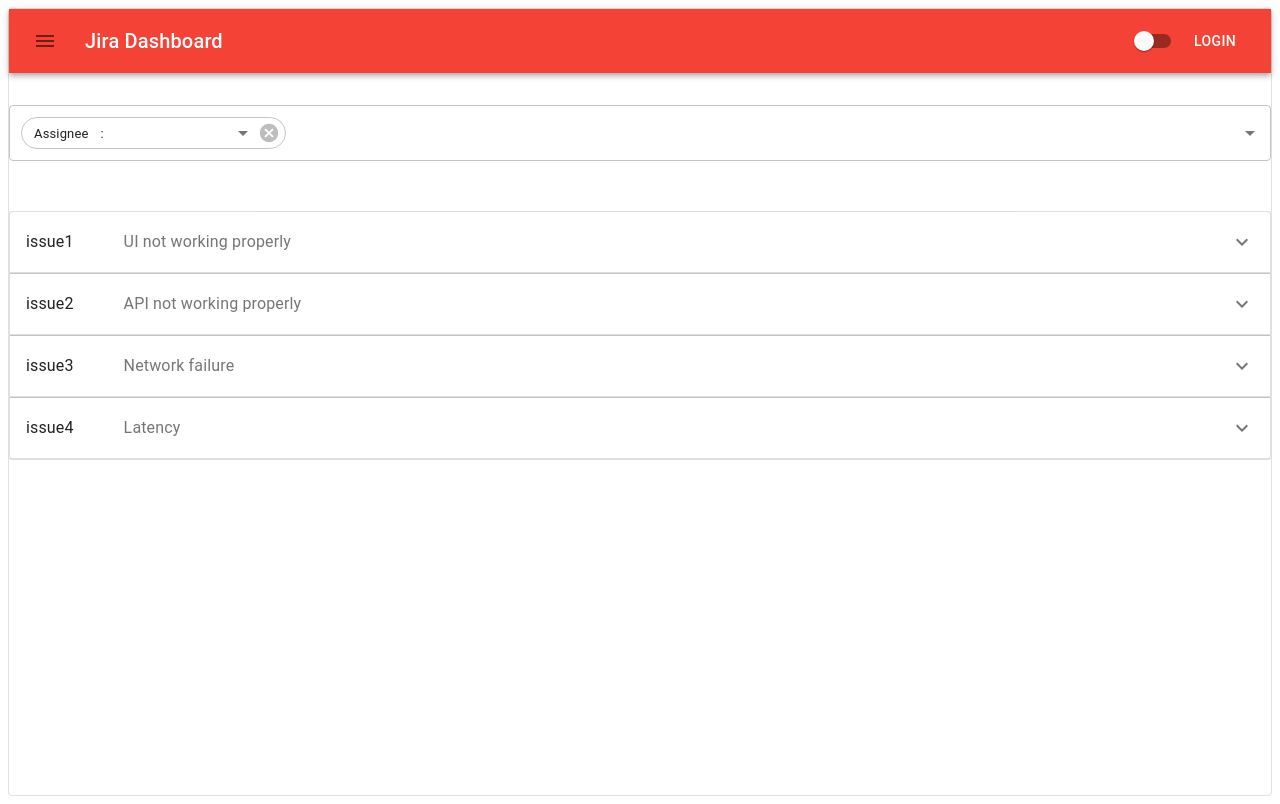
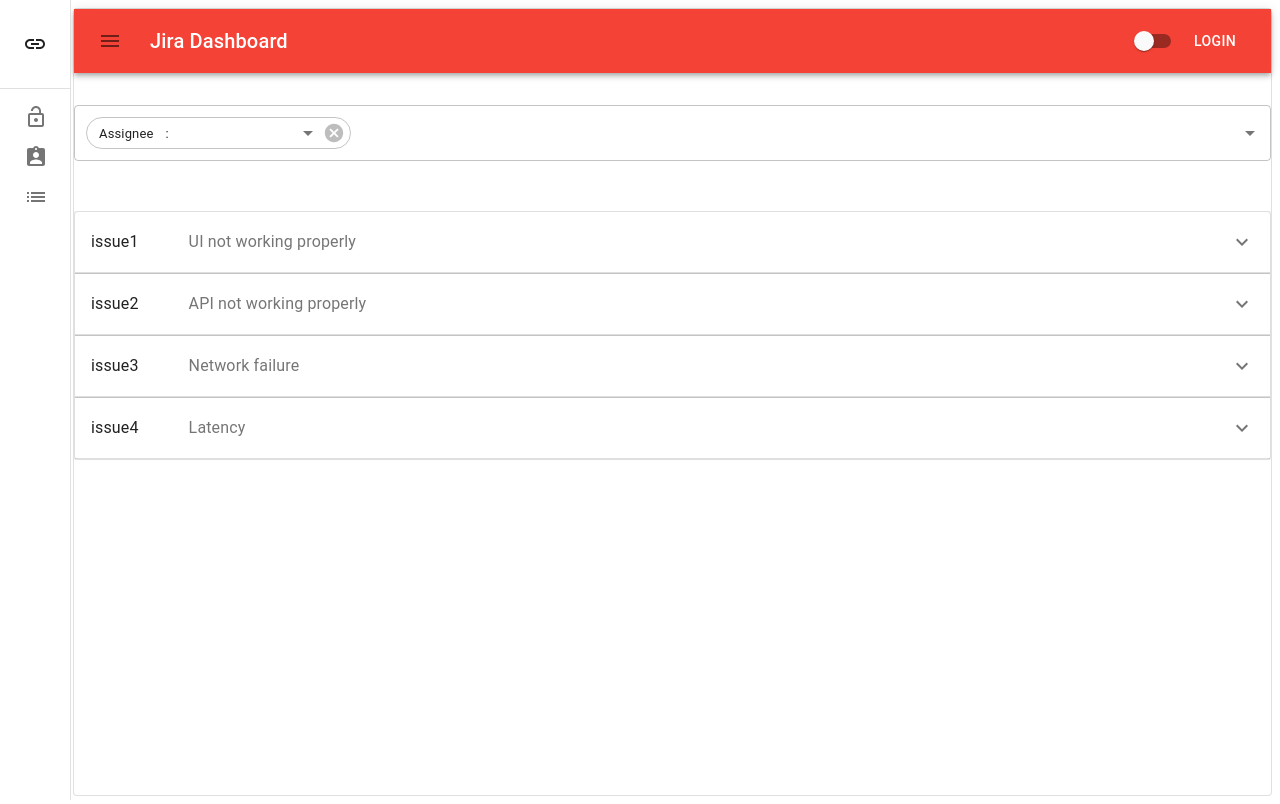
Before and after one commit to johnconnor31/Jira_React, a React app: page / in a window 1280 px wide. Built offline with nearby package versions, Linux system fonts and the light colour scheme.

Commit message:
Drawer completed

```diff
--- a/src/components/App.js
+++ b/src/components/App.js
@@ -10,8 +10,8 @@
 const useStyles = makeStyles(theme => ({
     paperStyle: {
         minHeight:'98.2vh',
-        width: props => props.openDrawer &&  `calc(100%-${drawerWidth}px)`,
-        marginLeft: props => props.openDrawer && `${drawerWidth-10}px`,
+        width: props => props.openDrawer ?  `calc(100%-${drawerWidth}px)` : `calc(100%)px` ,
+        marginLeft: props => props.openDrawer ? `${drawerWidth-5}px` : '65px',
         transition: props => theme.transitions.create(['width','margin'], {
             easing: theme.transitions.easing.sharp,
             duration: props.openDrawer ? theme.transitions.duration.enteringScreen : theme.transitions.duration.leavingScreen
@@ -47,7 +47,7 @@
     });
         return(
             <ThemeProvider theme={theme}>
-            <LeftSideMenu open={openDrawer} drawerWidth={drawerWidth} />
+            <LeftSideMenu open={openDrawer} toggleDrawer={toggleDrawer} drawerWidth={drawerWidth} />
             <Paper variant='outlined' className={classes.paperStyle}>
                 <Header switchMode={switchMode} toggleDrawer={toggleDrawer} drawerWidth={drawerWidth} />
                 <SearchWidget subOptions={subOptions} setSubOptions={setSubOptions} />
--- a/src/components/LeftSideMenu.js
+++ b/src/components/LeftSideMenu.js
@@ -1,35 +1,55 @@
 import React from 'react';
-import { Drawer, List, ListItem, ListItemIcon, ListItemText, Typography, Divider } from '@material-ui/core';
+import { Drawer, List, ListItem, ListItemIcon, ListItemText, Typography, Divider, IconButton } from '@material-ui/core';
 import { makeStyles } from '@material-ui/styles';
-import { LockOpen, AssignmentInd, List as AllList } from '@material-ui/icons';
+import { LockOpen, AssignmentInd, List as AllList, Link } from '@material-ui/icons';
 
 const useStyles = makeStyles(theme => ({
-    drawerStyles: {
+    drawerOpen: {
         width: props =>  props.drawerWidth+'px',
-        transition: props => theme.transitions.create(['width','margin'], {
+        transition: theme.transitions.create(['width','margin'], {
             easing: theme.transitions.easing.sharp,
-            duration: props.open ? theme.transitions.duration.enteringScreen : theme.transitions.duration.leavingScreen
+            duration: theme.transitions.duration.enteringScreen
         })
+    },
+    drawerClose: {
+        width: '70px',
+        transition: theme.transitions.create(['width','margin'], {
+            easing: theme.transitions.easing.sharp,
+            duration: theme.transitions.duration.leavingScreen
+        })
+    },
+    drawerList: {
+        '&$hover': {
+            background:'gray'
+        },
+        marginLeft: '8px'
+    },
+    drawerHead : {
+        height: '11%',
+        display: 'flex',
+        justifyContent:'center',
+        alignItems: 'center'
     }
 }));
 
 export default function drawer(props) {
-    const { open } = props;
+    const { open, toggleDrawer } = props;
     const classes = useStyles(props);
     const menuOptions = ['Open Issues', 'Assigned to Me', 'All Issues'];
     return (
-        <Drawer open={open} variant='persistent'>
-            <Typography style={{margin: '10% 30%'}}>Quick Links</Typography>
+        <Drawer open={open} variant='permanent' classes={{paper: open ? classes.drawerOpen : classes.drawerClose}}>
+            <Typography onClick={props.toggleDrawer} className={classes.drawerHead}>{open ? 'Quick Links' : <Link />}</Typography>
             <Divider />
-            <List className={classes.drawerStyles}>
+            <List>
                 {
-                menuOptions.map((val, i) => <ListItem button>
+                menuOptions.map((val, i) => <ListItem button className={classes.drawerList}>
                     {i===0 && <ListItemIcon><LockOpen /></ListItemIcon>}
                     {i===1 && <ListItemIcon><AssignmentInd /></ListItemIcon>}
                     {i===2 && <ListItemIcon><AllList /></ListItemIcon>}
-                    <ListItemText>
+                    {open && <ListItemText>
                         {val}
                     </ListItemText>
+                    }
                 </ListItem>)
             }
             </List>
```
